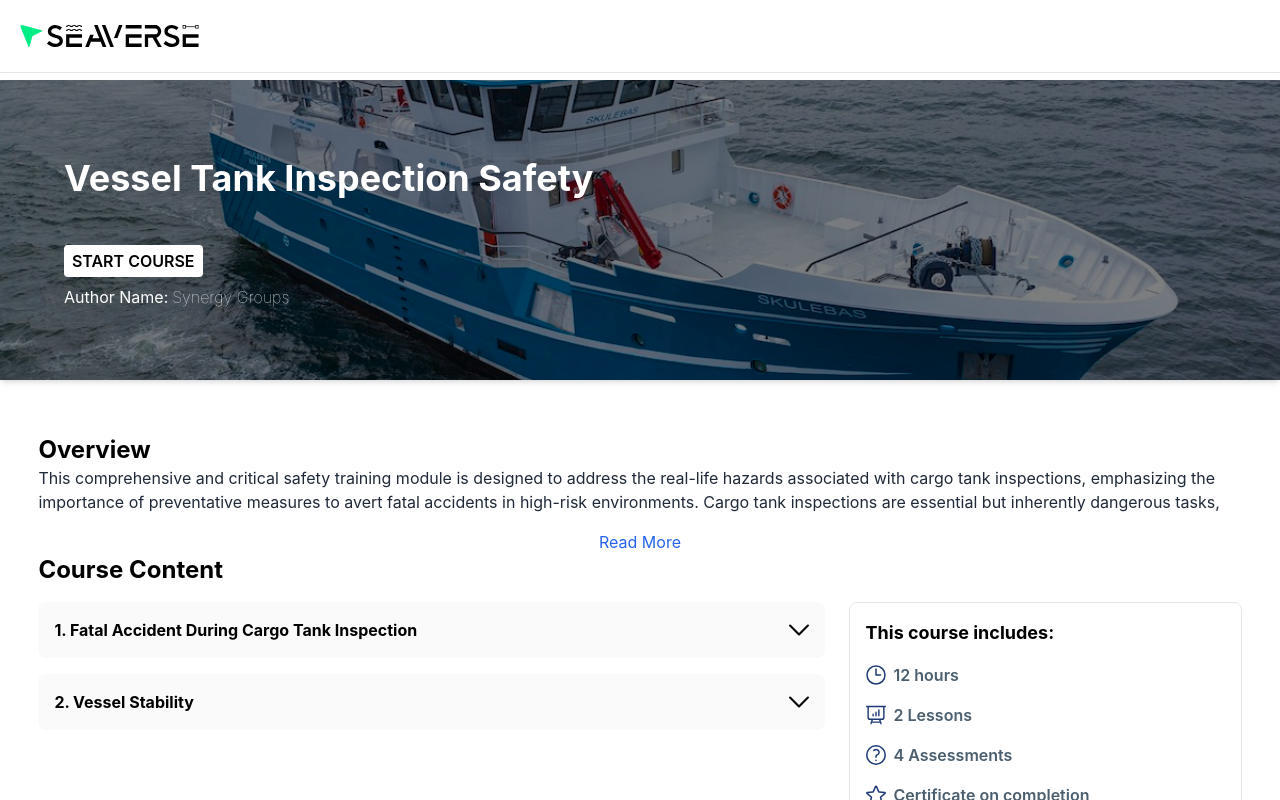
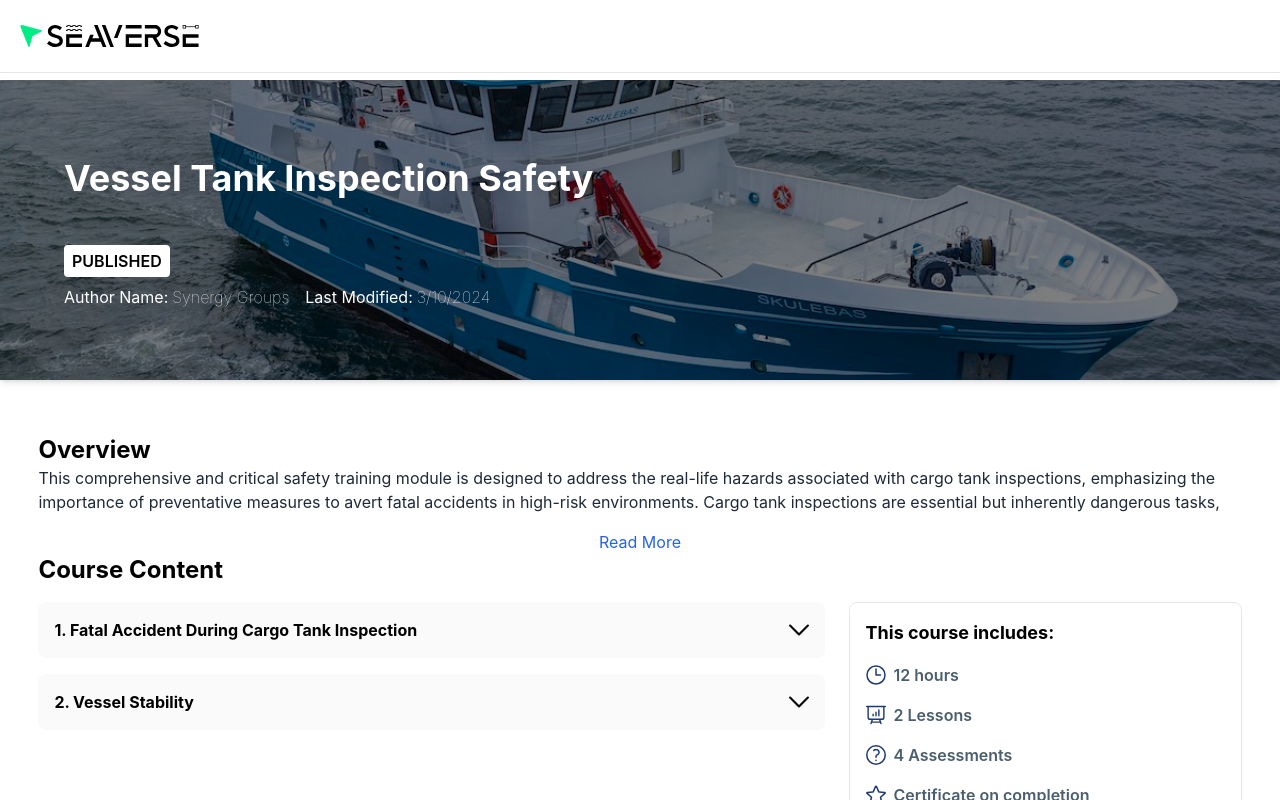
Before and after one commit to Kamal-squadra/LMS, a React (Create React App) app: page /course-preview in a window 1280 px wide. Built offline with nearby package versions, Linux system fonts and the light colour scheme.

Commit message:
new chenges

```diff
--- a/src/Pages/CoursePreview.js
+++ b/src/Pages/CoursePreview.js
@@ -2,7 +2,7 @@ import { useState } from "react";
 import { useNavigate } from "react-router-dom";
 import videoIcon from "../icons/video-icon.svg";
 import documentIcon from "../icons/doc-icon.svg";
-import assessmentIcon from "../icons/test-quiz.svg";
+import assessmentIcon from "../icons/assignment-icon.svg";
 import openIcon from "../icons/open-icon.svg";
 import closeIcon from "../icons/close-icon.svg";
 import clockIcon from "../icons/clock-icon.svg";
@@ -17,6 +17,7 @@ const CoursePreview = () => {
   const [course, setCourse] = useState(cours);
   const [expandedContent, setExpandedContent] = useState({});
   const [isDescriptionExpanded, setIsDescriptionExpanded] = useState(false);
+
 
   const toggleContent = (index) => {
     setExpandedContent((prev) => ({
@@ -88,8 +89,8 @@ const CoursePreview = () => {
             {course.title[0].value}
           </h2>
           <div>
-            <span  onClick={()=>handleContentClick("1fhOei_1T-Vo15tXQM5geVzomM4dl78DI", "video")} className="mt-2 inline-flex bg-white text-black font-semibold py-1 px-2 rounded">
-              START COURSE
+            <span className="mt-2 inline-flex bg-white text-black font-semibold py-1 px-2 rounded">
+              {course.status}
             </span>
           </div>
           <div className="flex space-x-4 mt-2 flex-wrap">
@@ -97,12 +98,12 @@ const CoursePreview = () => {
               Author Name:{" "}
               <p className="font-thin pl-1"> {course.authorName}</p>
             </span>
-            {/* <span className="text flex items-center">
+            <span className="text flex items-center">
               Last Modified:{" "}
               <p className="font-thin pl-1">
                 {lastModifiedDate.toLocaleDateString()}
               </p>
-            </span> */}
+            </span>
           </div>
         </div>
       </div>
@@ -139,10 +140,8 @@ const CoursePreview = () => {
               <div key={index} className="rounded-lg my-4">
                 <div
                   onClick={() => toggleContent(index)}
-                  className={`flex flex-col gap-[16px] items-start justify-between ${
-                    expandedContent[index] ? "rounded-t-lg" : "rounded-lg "
-                  } p-4 cursor-pointer bg-[#FAFAFA]`}
-                >
+                  className="flex flex-col gap-[16px] items-start justify-between rounded-lg p-4 cursor-pointer bg-[#FAFAFA]"
+              >
                   <div className="flex items-center justify-between w-full">
                     <h3 className="font-bold text-[16px]">
                       {index + 1 + ". " + module.title[0]?.value ||
```
